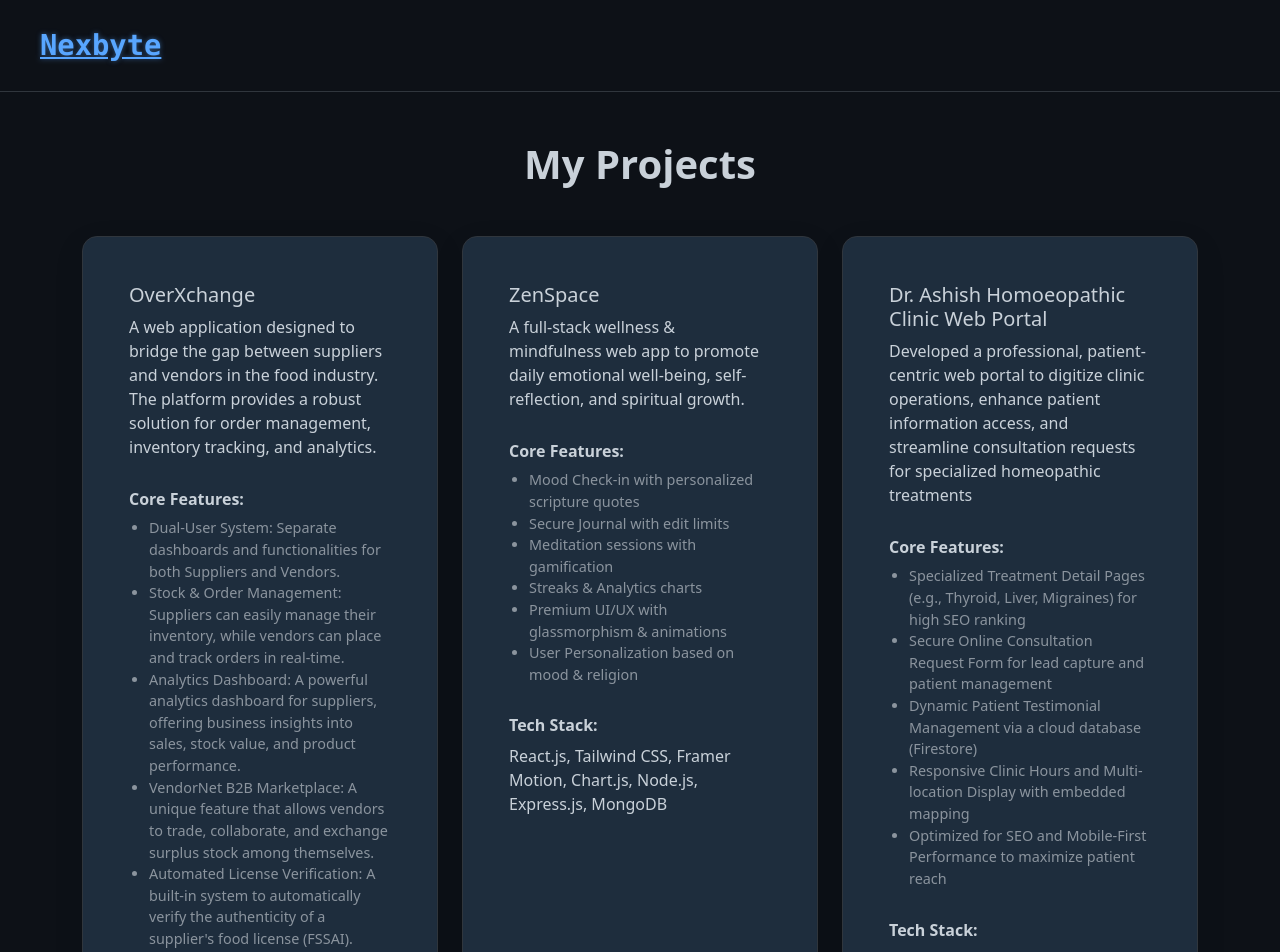
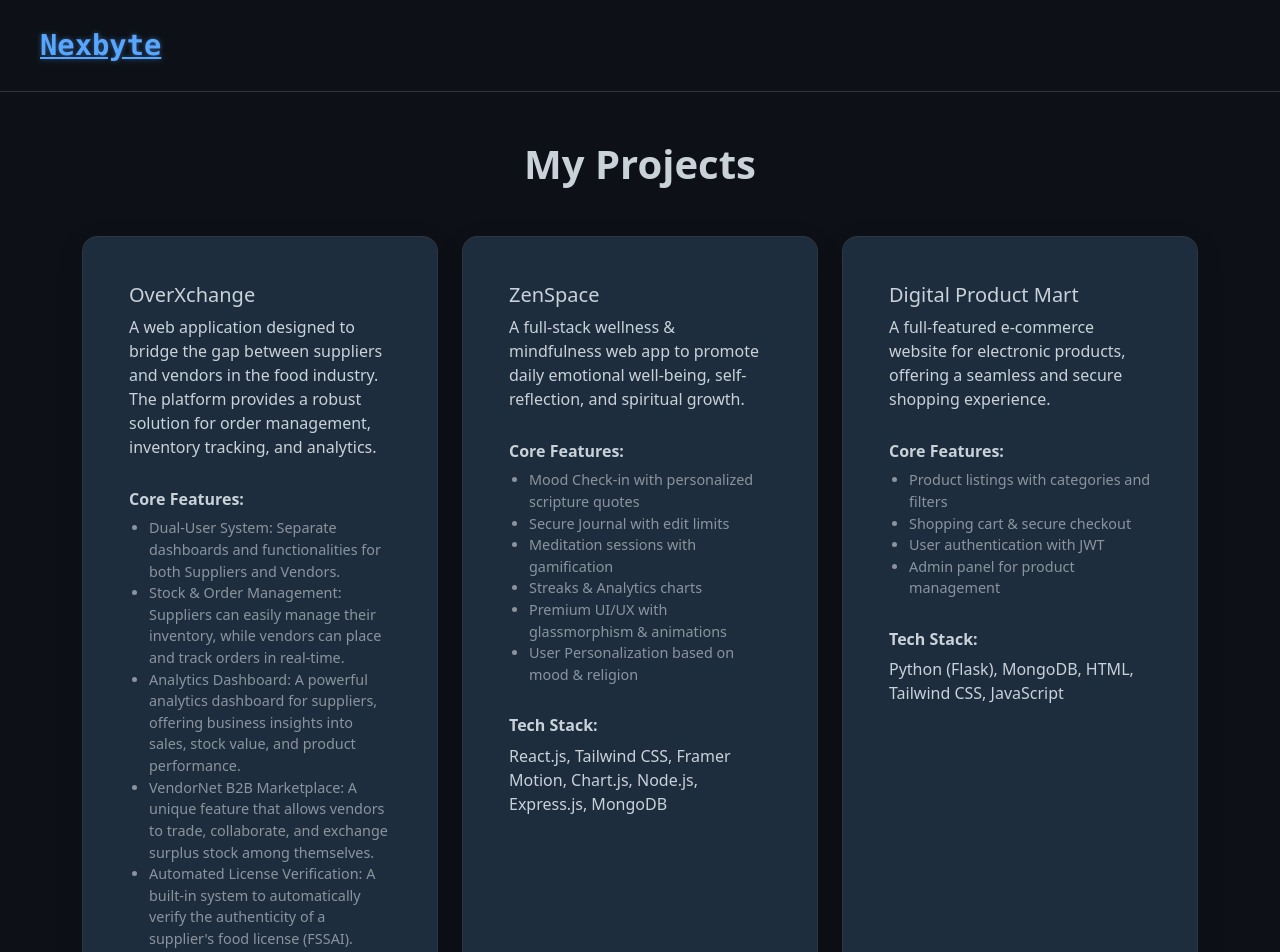
Before and after one commit to Krishna006tandon/Nexbyte_dev, a React (Create React App) app in the folder nexbyte-portfolio/: page /projects in a window 1280 px wide. Shown: the top 952 px of the page. Built offline with nearby package versions, Linux system fonts and the light colour scheme.

Commit message:
REMOVING THE MEMBER

```diff
--- a/nexbyte-portfolio/src/pages/About.js
+++ b/nexbyte-portfolio/src/pages/About.js
@@ -11,14 +11,6 @@ const teamMembers = [
     bio: 'MERN stack specialist, passionate about building scalable and efficient web applications. Loves to turn complex problems into simple and elegant solutions.',
     github: 'https://github.com/Krishna006tandon',
     linkedin: 'https://www.linkedin.com/in/krishna-tandon-9879a7367',
-  },
-  {
-    name: 'Rudresh Vyas',
-    role: 'Web & AI Developer',
-    imageUrl: 'https://picsum.photos/seed/ai/400/400',
-    bio: 'Expert in web development and AI. Proficient in C++, Flutter, and Git. Passionate about open-source and building intelligent systems.',
-    github: 'https://github.com/Rudreshvyas07',
-    linkedin: 'https://www.linkedin.com/in/rudresh-vyas-9b85582b0/',
   },
   {
     name: 'Kajal Mantapurwar',
@@ -35,6 +27,14 @@ const teamMembers = [
     bio: 'Security-focused frontend developer. Expertise in system recovery, backend architecture, and automation scripts with Python and C++.',
     github: 'https://github.com/ABHISHEK120906',
     linkedin: 'https://www.linkedin.com/in/abhishek-mutthalkar-93726b377?utm_source=share&utm_campaign=share_via&utm_content=profile&utm_medium=android_app ',
+  },
+  {
+    name: 'Om Bhudake',
+    role: 'Web & AI Developer',
+    imageUrl: 'https://picsum.photos/seed/ai/400/400',
+    bio: 'I am a Software Engineer and Web Developer with strong expertise in Python and a growing passion for Artificial Intelligence. I enjoy building efficient applications, exploring new technologies, and continuously improving my skills.',
+    github: 'https://github.com/ombhudake28',
+    linkedin: 'https://www.linkedin.com/in/om-bhudake-8584b331b?utm_source=share&utm_campaign=share_via&utm_content=profile&utm_medium=android_app',
   },
 ];
 
--- a/nexbyte-portfolio/src/pages/Projects.js
+++ b/nexbyte-portfolio/src/pages/Projects.js
@@ -29,23 +29,6 @@ const projects = [
     ],
     techStack: 'React.js, Tailwind CSS, Framer Motion, Chart.js, Node.js, Express.js, MongoDB',
     liveLink: 'https://zen-space-nine.vercel.app/'
-  },
-  {
-    title: 'Dr. Ashish Homoeopathic Clinic Web Portal',
-    description: 'Developed a professional, patient-centric web portal to digitize clinic operations, enhance patient information access, and streamline consultation requests for specialized homeopathic treatments',
-    features: [
-      'Specialized Treatment Detail Pages (e.g., Thyroid, Liver, Migraines) for high SEO ranking',
-
-'Secure Online Consultation Request Form for lead capture and patient management',
-
-'Dynamic Patient Testimonial Management via a cloud database (Firestore)',
-
-'Responsive Clinic Hours and Multi-location Display with embedded mapping',
-
-'Optimized for SEO and Mobile-First Performance to maximize patient reach',
-    ],
-    techStack: 'EJS Templeting, Tailwind CSS, Node js ,Express.js',
-    liveLink: 'https://www.drashishhomeo.in/'
   },
   {
     title: 'Digital Product Mart',
```
